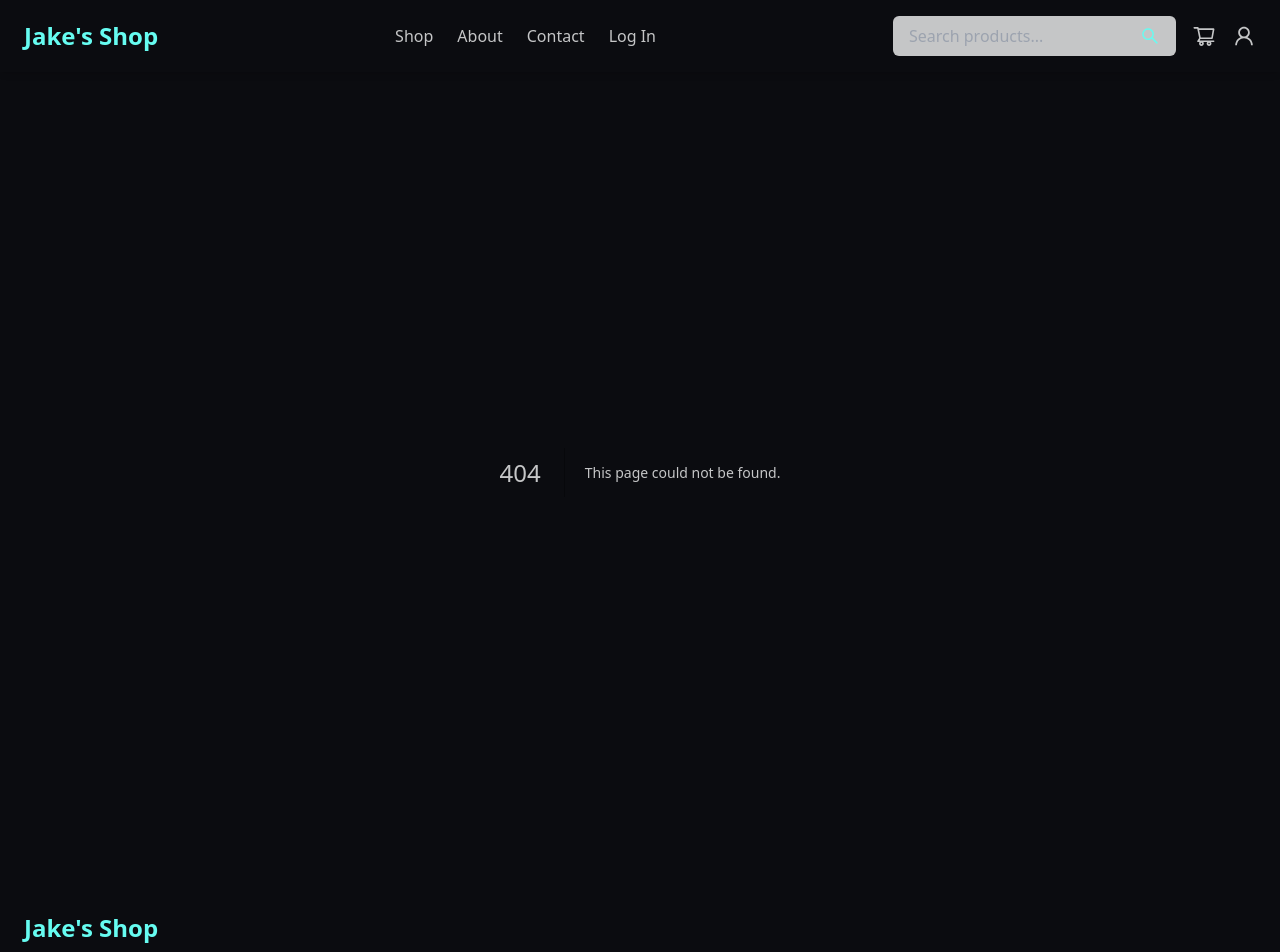
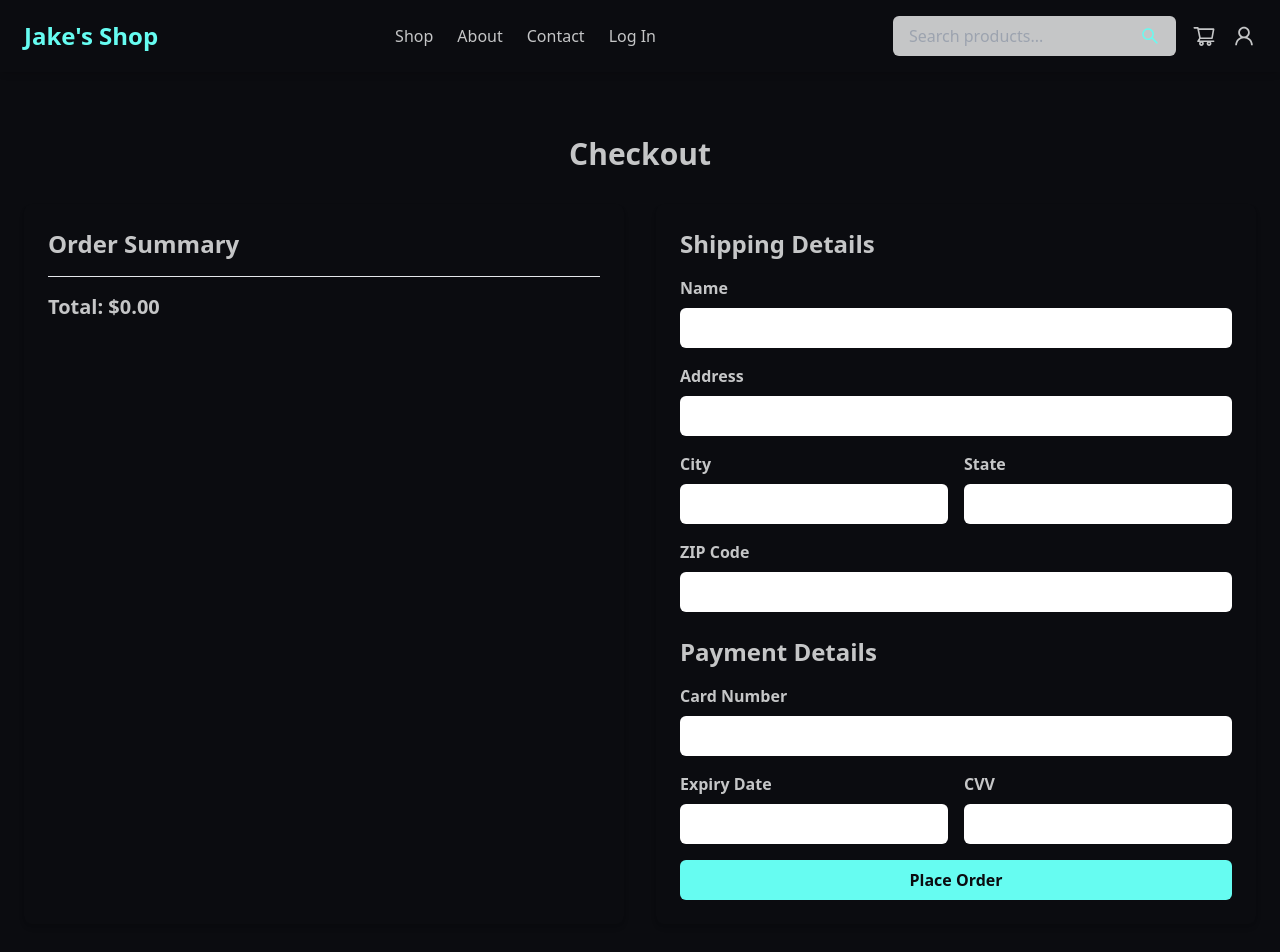
Before and after one commit to JacobSamas/jakes-ecommerce, a Next.js app: page /checkout in a window 1280 px wide. Before the commit this address had no page. Shown: the top 952 px of the page. Built offline with nearby package versions, Linux system fonts and the light colour scheme.

Commit message:
feat: add checkout page

```diff
--- a/src/app/cart/page.js
+++ b/src/app/cart/page.js
@@ -1,9 +1,10 @@
-'use client';
+"use client";
 
-import { useSelector, useDispatch } from 'react-redux';
-import { AiOutlinePlus, AiOutlineMinus, AiOutlineDelete } from 'react-icons/ai';
-import { addItem, removeItem } from '../redux/slices/cartSlice';
-import Image from 'next/image';
+import { useSelector, useDispatch } from "react-redux";
+import { AiOutlinePlus, AiOutlineMinus, AiOutlineDelete } from "react-icons/ai";
+import { addItem, removeItem } from "../redux/slices/cartSlice";
+import Image from "next/image";
+import Link from "next/link";
 
 export default function CartPage() {
   const cartItems = useSelector((state) => state.cart.items);
@@ -17,7 +18,9 @@ export default function CartPage() {
 
       {/* Check if the cart is empty */}
       {cartItems.length === 0 ? (
-        <p className="text-lightGray text-center text-lg">Your cart is empty.</p>
+        <p className="text-lightGray text-center text-lg">
+          Your cart is empty.
+        </p>
       ) : (
         <div className="flex flex-col lg:flex-row justify-between gap-8">
           {/* Cart Items */}
@@ -81,11 +84,14 @@ export default function CartPage() {
               Total Items: <span className="font-bold">{totalQuantity}</span>
             </p>
             <p className="text-lg mb-4">
-              Total Price: <span className="font-bold">${totalPrice.toFixed(2)}</span>
+              Total Price:{" "}
+              <span className="font-bold">${totalPrice.toFixed(2)}</span>
             </p>
-            <button className="w-full bg-teal text-darkBlack font-bold px-4 py-2 rounded-md hover:bg-green transition">
-              Proceed to Checkout
-            </button>
+            <Link href="/checkout">
+              <button className="w-full bg-teal text-darkBlack font-bold px-4 py-2 rounded-md hover:bg-green transition">
+                Proceed to Checkout
+              </button>
+            </Link>
           </div>
         </div>
       )}
--- /dev/null
+++ b/src/app/checkout/page.js
@@ -0,0 +1,228 @@
+'use client';
+
+import { useSelector } from 'react-redux';
+import { useState } from 'react';
+import { toast } from 'react-toastify';
+import 'react-toastify/dist/ReactToastify.css';
+
+export default function CheckoutPage() {
+  const cartItems = useSelector((state) => state.cart.items);
+  const totalPrice = useSelector((state) => state.cart.totalPrice);
+  const [shippingDetails, setShippingDetails] = useState({
+    name: '',
+    address: '',
+    city: '',
+    state: '',
+    zip: '',
+  });
+  const [paymentDetails, setPaymentDetails] = useState({
+    cardNumber: '',
+    expiry: '',
+    cvv: '',
+  });
+
+  const handlePlaceOrder = (e) => {
+    e.preventDefault();
+
+    if (
+      !shippingDetails.name ||
+      !shippingDetails.address ||
+      !shippingDetails.city ||
+      !shippingDetails.state ||
+      !shippingDetails.zip ||
+      !paymentDetails.cardNumber ||
+      !paymentDetails.expiry ||
+      !paymentDetails.cvv
+    ) {
+      toast.error('Please fill out all required fields.', { theme: 'dark' });
+      return;
+    }
+
+    // Simulate order placement
+    toast.success('Order placed successfully!', { theme: 'dark' });
+
+    // Clear form fields (optional, based on your flow)
+    setShippingDetails({
+      name: '',
+      address: '',
+      city: '',
+      state: '',
+      zip: '',
+    });
+    setPaymentDetails({
+      cardNumber: '',
+      expiry: '',
+      cvv: '',
+    });
+  };
+
+  return (
+    <div className="container mx-auto px-6 py-16 text-lightGray">
+      <h1 className="text-3xl font-bold text-center mb-8">Checkout</h1>
+
+      <div className="grid grid-cols-1 lg:grid-cols-2 gap-8">
+        {/* Order Summary */}
+        <div className="bg-darkBlack p-6 rounded-lg shadow-md">
+          <h2 className="text-2xl font-bold mb-4">Order Summary</h2>
+          <ul className="space-y-4">
+            {cartItems.map((item) => (
+              <li
+                key={item.id}
+                className="flex justify-between items-center border-b pb-2"
+              >
+                <div>
+                  <p className="font-bold">{item.name}</p>
+                  <p className="text-sm">Quantity: {item.quantity}</p>
+                </div>
+                <p className="font-bold">${(item.price * item.quantity).toFixed(2)}</p>
+              </li>
+            ))}
+          </ul>
+          <div className="mt-4 border-t pt-4">
+            <p className="text-xl font-bold">Total: ${totalPrice.toFixed(2)}</p>
+          </div>
+        </div>
+
+        {/* Shipping & Payment */}
+        <div className="bg-darkBlack p-6 rounded-lg shadow-md">
+          <h2 className="text-2xl font-bold mb-4">Shipping Details</h2>
+          <form onSubmit={handlePlaceOrder}>
+            <div className="mb-4">
+              <label className="block mb-2 font-bold" htmlFor="name">
+                Name
+              </label>
+              <input
+                id="name"
+                type="text"
+                value={shippingDetails.name}
+                onChange={(e) =>
+                  setShippingDetails({ ...shippingDetails, name: e.target.value })
+                }
+                className="w-full px-4 py-2 rounded-md text-darkBlack focus:ring focus:ring-teal"
+                required
+              />
+            </div>
+            <div className="mb-4">
+              <label className="block mb-2 font-bold" htmlFor="address">
+                Address
+              </label>
+              <input
+                id="address"
+                type="text"
+                value={shippingDetails.address}
+                onChange={(e) =>
+                  setShippingDetails({ ...shippingDetails, address: e.target.value })
+                }
+                className="w-full px-4 py-2 rounded-md text-darkBlack focus:ring focus:ring-teal"
+                required
+              />
+            </div>
+            <div className="grid grid-cols-2 gap-4 mb-4">
+              <div>
+                <label className="block mb-2 font-bold" htmlFor="city">
+                  City
+                </label>
+                <input
+                  id="city"
+                  type="text"
+                  value={shippingDetails.city}
+                  onChange={(e) =>
+                    setShippingDetails({ ...shippingDetails, city: e.target.value })
+                  }
+                  className="w-full px-4 py-2 rounded-md text-darkBlack focus:ring focus:ring-teal"
+                  required
+                />
+              </div>
+              <div>
+                <label className="block mb-2 font-bold" htmlFor="state">
+                  State
+                </label>
+                <input
+                  id="state"
+                  type="text"
+                  value={shippingDetails.state}
+                  onChange={(e) =>
+                    setShippingDetails({ ...shippingDetails, state: e.target.value })
+                  }
+                  className="w-full px-4 py-2 rounded-md text-darkBlack focus:ring focus:ring-teal"
+                  required
+                />
+              </div>
+            </div>
+            <div className="mb-4">
+              <label className="block mb-2 font-bold" htmlFor="zip">
+                ZIP Code
+              </label>
+              <input
+                id="zip"
+                type="text"
+                value={shippingDetails.zip}
+                onChange={(e) =>
+                  setShippingDetails({ ...shippingDetails, zip: e.target.value })
+                }
+                className="w-full px-4 py-2 rounded-md text-darkBlack focus:ring focus:ring-teal"
+                required
+              />
+            </div>
+
+            <h2 className="text-2xl font-bold mb-4 mt-6">Payment Details</h2>
+            <div className="mb-4">
+              <label className="block mb-2 font-bold" htmlFor="cardNumber">
+                Card Number
+              </label>
+              <input
+                id="cardNumber"
+                type="text"
+                value={paymentDetails.cardNumber}
+                onChange={(e) =>
+                  setPaymentDetails({ ...paymentDetails, cardNumber: e.target.value })
+                }
+                className="w-full px-4 py-2 rounded-md text-darkBlack focus:ring focus:ring-teal"
+                required
+              />
+            </div>
+            <div className="grid grid-cols-2 gap-4 mb-4">
+              <div>
+                <label className="block mb-2 font-bold" htmlFor="expiry">
+                  Expiry Date
+                </label>
+                <input
+                  id="expiry"
+                  type="text"
+                  value={paymentDetails.expiry}
+                  onChange={(e) =>
+                    setPaymentDetails({ ...paymentDetails, expiry: e.target.value })
+                  }
+                  className="w-full px-4 py-2 rounded-md text-darkBlack focus:ring focus:ring-teal"
+                  required
+                />
+              </div>
+              <div>
+                <label className="block mb-2 font-bold" htmlFor="cvv">
+                  CVV
+                </label>
+                <input
+                  id="cvv"
+                  type="text"
+                  value={paymentDetails.cvv}
+                  onChange={(e) =>
+                    setPaymentDetails({ ...paymentDetails, cvv: e.target.value })
+                  }
+                  className="w-full px-4 py-2 rounded-md text-darkBlack focus:ring focus:ring-teal"
+                  required
+                />
+              </div>
+            </div>
+
+            <button
+              type="submit"
+              className="w-full bg-teal text-darkBlack font-bold py-2 rounded-md hover:bg-green transition"
+            >
+              Place Order
+            </button>
+          </form>
+        </div>
+      </div>
+    </div>
+  );
+}
```
